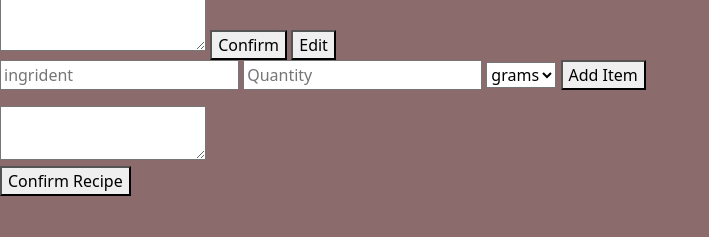
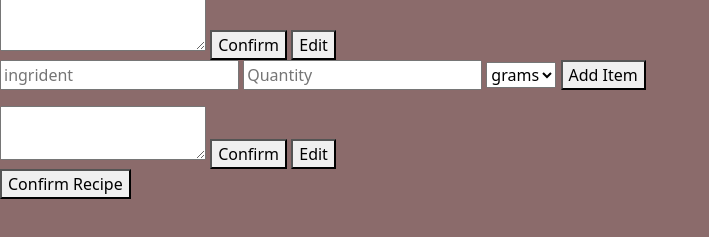
Before and after one commit to chuckydillo/trinity-shopper, a plain HTML site: page page/createrecipe.html in a window 1280 px wide. Shown: the part 239-476 px from the top of the page, without its empty margins (0-709 px from the left). Drawn offline with nearby package versions, Linux system fonts and the light colour scheme.

Commit message:
added confirm/edit buttons for recipe instructions

```diff
--- a/page/createrecipe.html
+++ b/page/createrecipe.html
@@ -51,6 +51,8 @@
                     <!--recipe instructions-->
                     <div class="">
                         <textarea name="recipe-instructions" id="recipe-instructions"></textarea>
+                        <button type="button" id="confirm-input-recipe-instructions">Confirm</button>
+                        <button type="button" id="edit-input-recipe-instructions">Edit</button>
                     </div>
                     <!--Submit form-->
                     <div>
```
